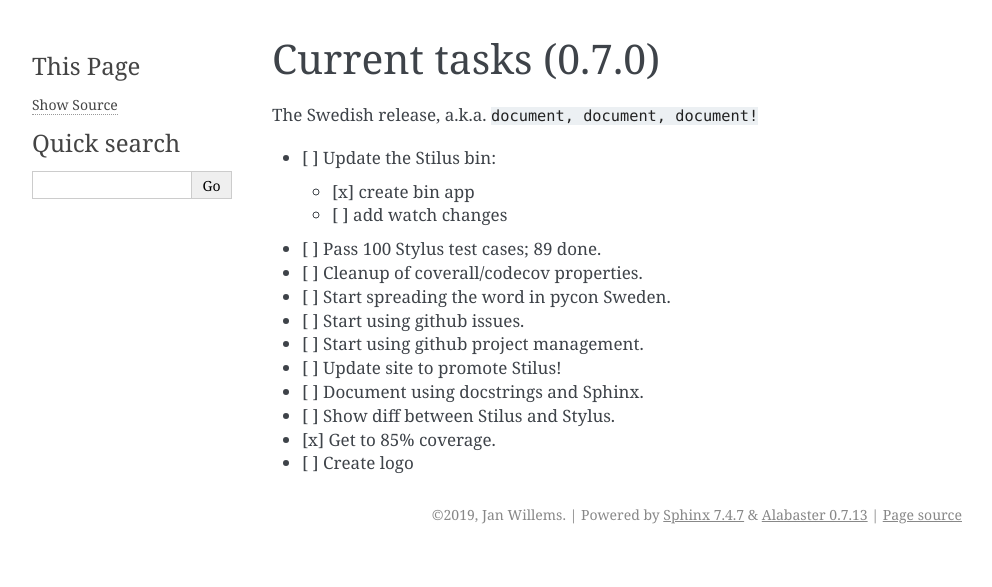
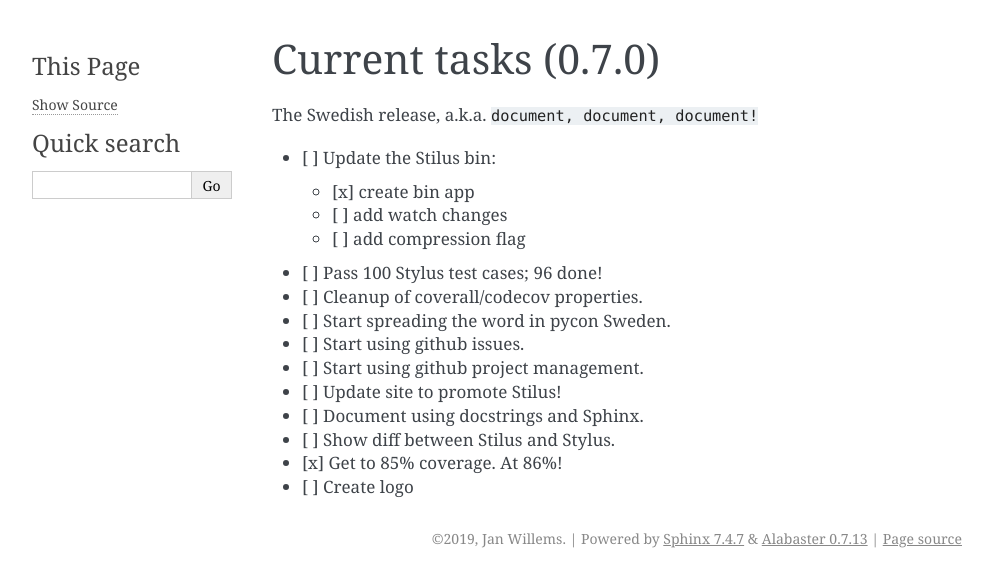
Before and after one commit to jw/stilus, a Sphinx documentation site: the page built from docs/plan/current.md, in a window 1280 px wide. Shown: the top 587 px of the page, without its empty margins (148-1140 px from the left). Built offline with Sphinx 7.4.7, drawn with Linux system fonts in a browser that asks for light colours.

Commit message:
Updated the current plan.

```diff
--- a/docs/plan/current.md
+++ b/docs/plan/current.md
@@ -5,7 +5,8 @@ The Swedish release, a.k.a. `document, document, document!`
  - [ ] Update the Stilus bin:
    - [x] create bin app
    - [ ] add watch changes
- - [ ] Pass 100 Stylus test cases; 89 done.
+   - [ ] add compression flag
+ - [ ] Pass 100 Stylus test cases; 96 done!
  - [ ] Cleanup of coverall/codecov properties.
  - [ ] Start spreading the word in pycon Sweden.
  - [ ] Start using github issues.
@@ -13,5 +14,5 @@ The Swedish release, a.k.a. `document, document, document!`
  - [ ] Update site to promote Stilus!
  - [ ] Document using docstrings and Sphinx.
  - [ ] Show diff between Stilus and Stylus.
- - [x] Get to 85% coverage.
+ - [x] Get to 85% coverage.  At 86%!
  - [ ] Create logo
```
